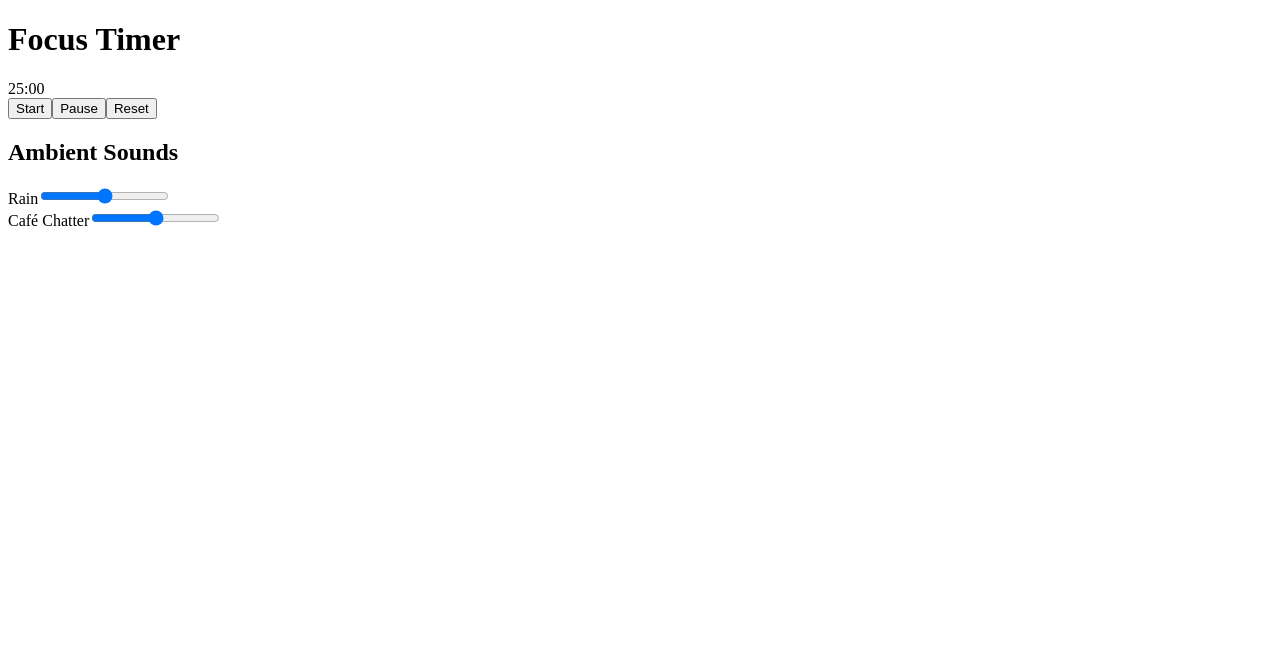
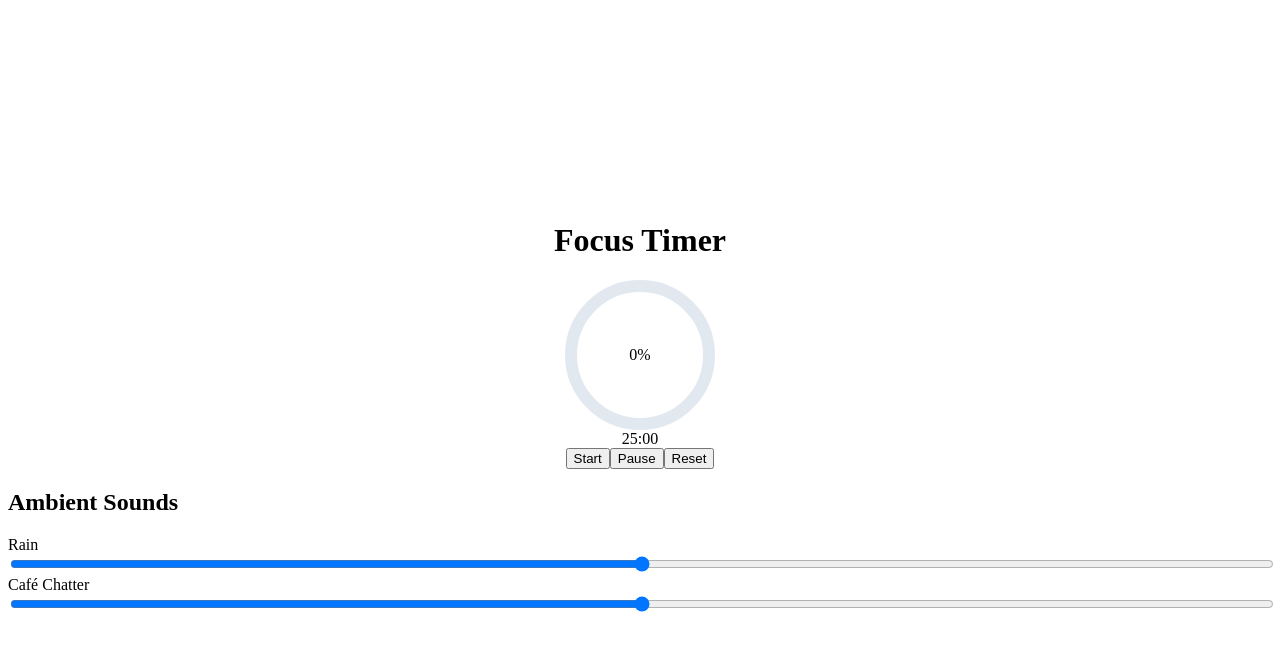
Before and after one commit to Duck-Method/NextJS-Webpage, a Next.js app: page / in a window 1280 px wide. Shown: the top 650 px of the page. Built offline with nearby package versions, Linux system fonts and the light colour scheme.

Commit message:
added cirlce timer to the page

```diff
--- a/app/components/ProgressBar.tsx
+++ b/app/components/ProgressBar.tsx
@@ -18,8 +18,8 @@ export default function ProgressBar({
   const offset = circumference - progress * circumference;
 
   return (
-    <div>
-      <svg width={size} height={size} >
+    <div className="relative flex items-center justify-center">
+      <svg width={size} height={size} className="transform -rotate-90">
         <circle
           cx={size / 2}
           cy={size / 2}
@@ -42,8 +42,8 @@ export default function ProgressBar({
           transition={{ duration: 0.5, ease: 'easeInOut' }}
         />
       </svg>
-      <div>
-        <span>
+      <div className="absolute text-center">
+        <span className="text-xl font-bold">
           {Math.round(progress * 100)}%
         </span>
       </div>
--- a/app/components/SoundMixer.tsx
+++ b/app/components/SoundMixer.tsx
@@ -15,11 +15,11 @@ export default function SoundMixer() {
   };
 
   return (
-    <div >
-      <h2 >Ambient Sounds</h2>
-      <div >
+    <div className="mt-6">
+      <h2 className="text-xl font-semibold mb-4">Ambient Sounds</h2>
+      <div className="space-y-4">
         <div>
-          <label >Rain</label>
+          <label className="block mb-2">Rain</label>
           <input
             type="range"
             min="0"
@@ -27,10 +27,11 @@ export default function SoundMixer() {
             step="0.1"
             value={rainVolume}
             onChange={(e) => handleVolumeChange('rain', parseFloat(e.target.value))}
+            className="w-full"
           />
         </div>
         <div>
-          <label>Café Chatter</label>
+          <label className="block mb-2">Café Chatter</label>
           <input
             type="range"
             min="0"
@@ -38,6 +39,7 @@ export default function SoundMixer() {
             step="0.1"
             value={cafeVolume}
             onChange={(e) => handleVolumeChange('cafe', parseFloat(e.target.value))}
+            className="w-full"
           />
         </div>
       </div>
--- a/app/components/Timer.tsx
+++ b/app/components/Timer.tsx
@@ -1,6 +1,7 @@
 // app/components/Timer.tsx
 'use client'; // Mark as a Client Component
 import { useState, useEffect } from 'react';
+import ProgressBar from './ProgressBar';
 
 export default function Timer() {
   const [time, setTime] = useState<number>(25 * 60); // 25 minutes in seconds
@@ -17,6 +18,9 @@ export default function Timer() {
     return () => clearInterval(interval);
   }, [isActive, time]);
 
+  const progress = 1 -time / (25 * 60); // Calculate progress (0 to 1)
+
+
   const startTimer = () => setIsActive(true);
   const pauseTimer = () => setIsActive(false);
   const resetTimer = () => {
@@ -25,23 +29,27 @@ export default function Timer() {
   };
 
   return (
-    <div>
-      <div>
+    <div className="text-center">
+        <ProgressBar progress={progress} size={150} strokeWidth={12} />
+      <div className="text-2xl font-bold mb-4">
         {Math.floor(time / 60)}:{String(time % 60).padStart(2, '0')}
       </div>
-      <div>
+      <div className="space-x-4">
         <button
           onClick={startTimer}
+          className="px-4 py-2 bg-blue-500 text-white rounded"
         >
           Start
         </button>
         <button
           onClick={pauseTimer}
+          className="px-4 py-2 bg-yellow-500 text-white rounded"
         >
           Pause
         </button>
         <button
           onClick={resetTimer}
+          className="px-4 py-2 bg-red-500 text-white rounded"
         >
           Reset
         </button>
--- a/app/layout.tsx
+++ b/app/layout.tsx
@@ -1,10 +1,10 @@
 // app/layout.tsx
 import './styles/global.css';
-import {ReactNode} from 'react';
+import { ReactNode } from 'react';
 
-export const metedata = {
+export const metadata = {
   title: 'Focus Timer',
-    descripiton: 'A fosuc timer app with customizable timers and ambient sounds',
+  description: 'A focus timer app with customizable timers and ambient sounds.',
 };
 
 interface RootLayoutProps {
@@ -14,7 +14,9 @@ interface RootLayoutProps {
 export default function RootLayout({ children }: RootLayoutProps) {
   return (
     <html lang="en">
-            <body>{children}</body>
+      <body className="bg-gray-100 text-gray-900">
+        {children}
+      </body>
     </html>
   );
 }
--- a/app/page.tsx
+++ b/app/page.tsx
@@ -1,14 +1,12 @@
 // app/page.tsx
-// this is the default route
-
-import Timer from './components/Timer.tsx'
-import SoundMixer from './components/SoundMixer.tsx';
+import Timer from './components/Timer';
+import SoundMixer from './components/SoundMixer';
 
 export default function Home() {
   return (
-        <main>
-            <h1>Focus Timer</h1>
-            <div>
+    <main className="flex flex-col items-center justify-center min-h-screen p-4">
+      <h1 className="text-4xl font-bold mb-8">Focus Timer</h1>
+      <div className="w-full max-w-md bg-white p-6 rounded-lg shadow-lg">
         <Timer />
         <SoundMixer />
       </div>
--- a/app/styles/global.css
+++ b/app/styles/global.css
@@ -1 +1,4 @@
-/* this is the global styles for the application. Root changes and global variables should go here. */
+/* app/styles/globals.css */
+@tailwind base;
+@tailwind components;
+@tailwind utilities;
--- a/package.json
+++ b/package.json
@@ -12,11 +12,9 @@
   "author": "",
   "license": "ISC",
   "dependencies": {
-    "autoprefixer": "^10.4.20",
     "framer-motion": "^12.0.6",
     "howler": "^2.2.4",
     "next": "^15.1.5",
-    "postcss": "^8.5.1",
     "react": "^19.0.0",
     "react-dom": "^19.0.0",
     "tailwindcss": "^4.0.1"
@@ -26,6 +24,8 @@
     "@types/node": "^22.10.10",
     "@types/react": "^19.0.8",
     "@types/react-dom": "^19.0.3",
+    "autoprefixer": "^10.4.20",
+    "postcss": "^8.5.1",
     "typescript": "^5.7.3"
   }
 }
```
Also changed, not shown: 1 other file (tests, documents, lock files or other folders). Lines whose indentation alone changed are shown as unchanged.
